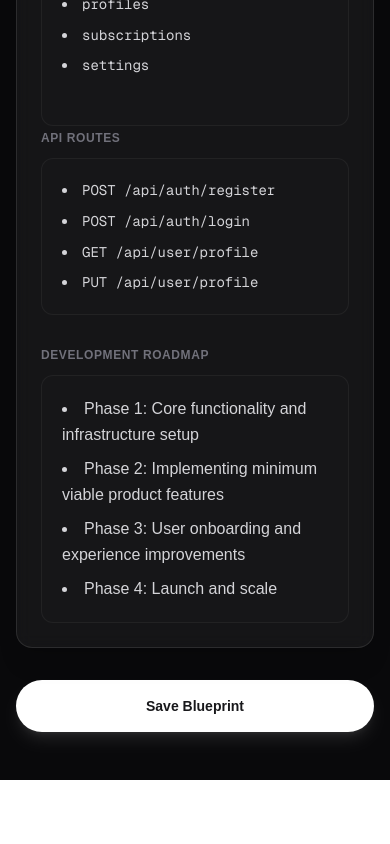
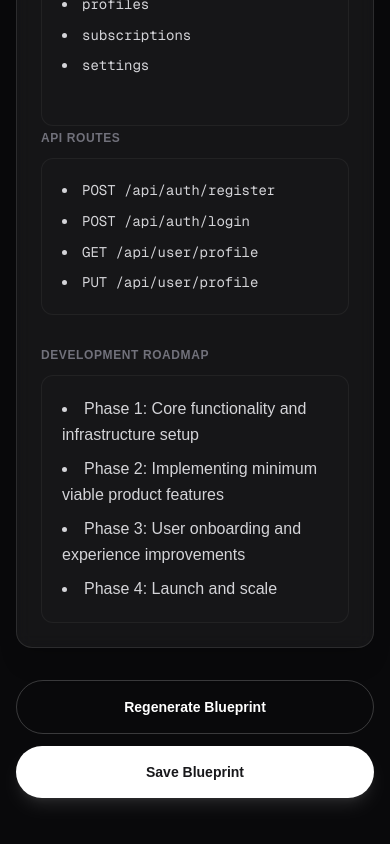
Before and after one commit to Jimmy7610/appforge, a Next.js app: page /project/blueprint in a window 390 px wide. Shown: the part 1492-2336 px from the top of the page. Before the commit the page ends 2272 px from the top, so only its background shows below. Built offline with nearby package versions, Linux system fonts and the light colour scheme.

Commit message:
Add blueprint regeneration flow

```diff
--- a/app/project/blueprint/page.tsx
+++ b/app/project/blueprint/page.tsx
@@ -2,7 +2,7 @@
 
 import Link from "next/link";
 import { useSearchParams, useRouter } from "next/navigation";
-import { Suspense } from "react";
+import { Suspense, useState } from "react";
 import { generateBlueprint } from "@/lib/ai/generateBlueprint";
 
 function BlueprintContent() {
@@ -36,7 +36,11 @@ function BlueprintContent() {
     };
 
     // Generate blueprint on the fly based on current URL parameters
-    const blueprint = generateBlueprint(input);
+    const [blueprint, setBlueprint] = useState(() => generateBlueprint(input));
+
+    const handleRegenerate = () => {
+        setBlueprint(generateBlueprint(input));
+    };
 
     const handleSave = () => {
         const newProject = {
@@ -84,12 +88,20 @@ function BlueprintContent() {
                             Here is the first structured blueprint for your project idea.
                         </p>
                     </div>
+                    <div className="flex items-center gap-3">
+                        <button
+                            onClick={handleRegenerate}
+                            className="hidden rounded-full border border-white/20 bg-transparent px-6 py-2.5 text-sm font-semibold text-white transition-all hover:bg-white/5 active:scale-95 sm:block"
+                        >
+                            Regenerate Blueprint
+                        </button>
                         <button
                             onClick={handleSave}
                             className="hidden rounded-full bg-white px-6 py-2.5 text-sm font-semibold text-zinc-900 shadow-lg shadow-white/10 transition-all hover:bg-zinc-200 hover:shadow-white/20 active:scale-95 sm:block"
                         >
                             Save Blueprint
                         </button>
+                    </div>
                 </div>
             </div>
 
@@ -224,7 +236,13 @@ function BlueprintContent() {
             </div>
 
             {/* Mobile Save Button */}
-            <div className="mt-8 flex justify-end sm:hidden">
+            <div className="mt-8 flex flex-col gap-3 sm:hidden">
+                <button
+                    onClick={handleRegenerate}
+                    className="w-full rounded-full border border-white/20 bg-transparent px-8 py-4 text-sm font-semibold text-white transition-all hover:bg-white/5 active:scale-95"
+                >
+                    Regenerate Blueprint
+                </button>
                 <button
                     onClick={handleSave}
                     className="w-full rounded-full bg-white px-8 py-4 text-sm font-semibold text-zinc-900 shadow-lg shadow-white/10 transition-all hover:bg-zinc-200 active:scale-95"
```
Lines whose indentation alone changed are shown as unchanged.
